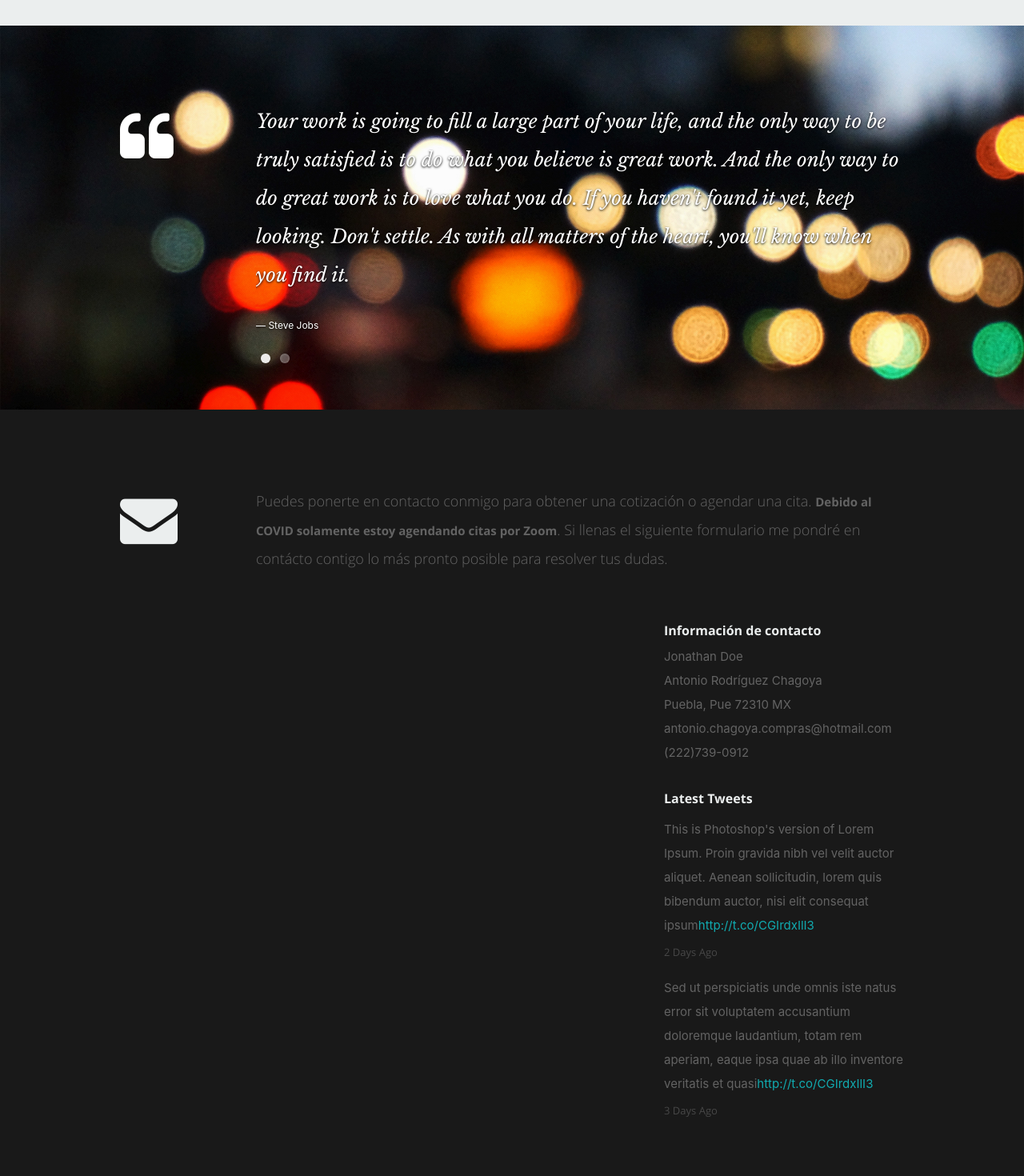
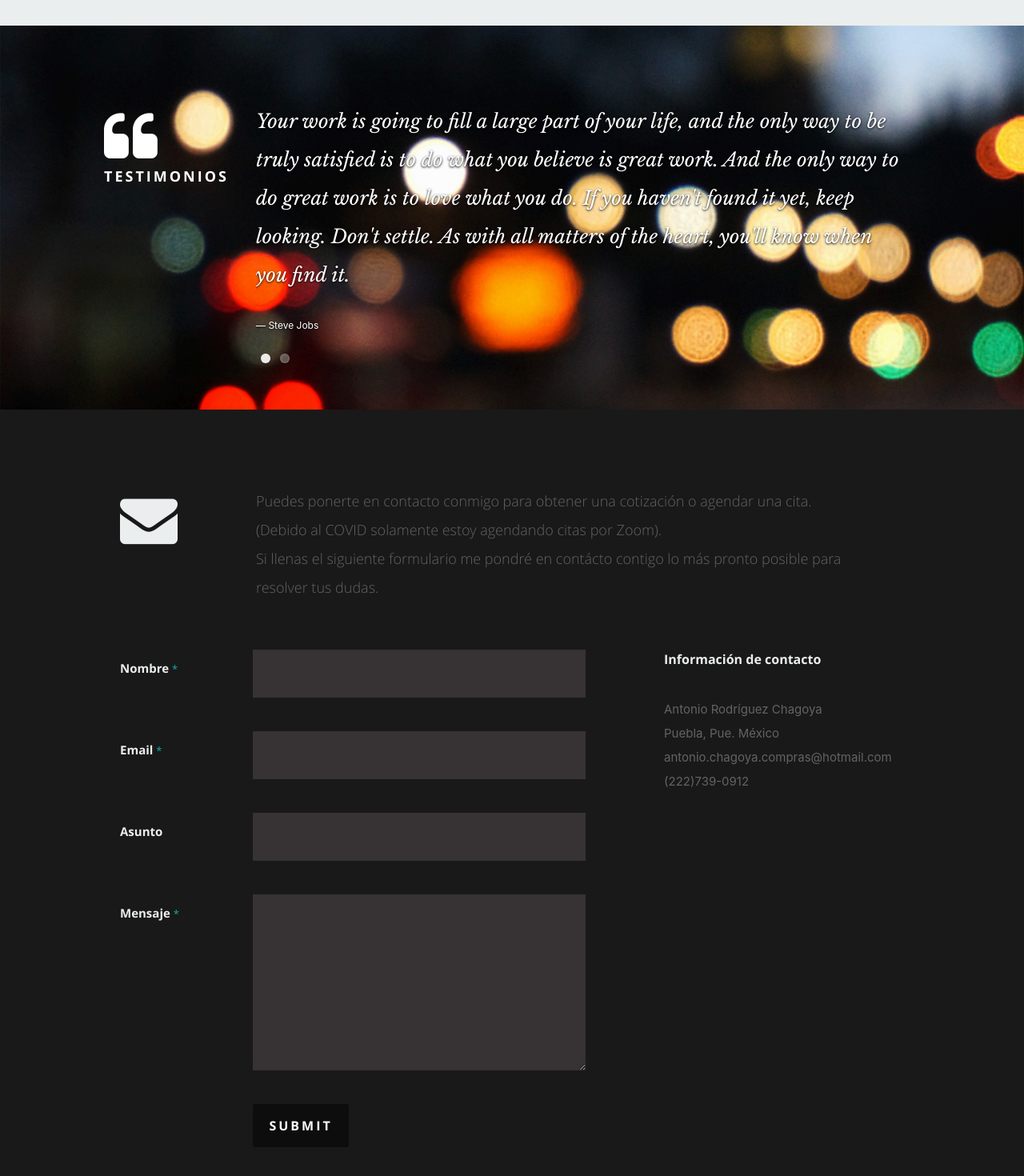
Before and after one commit to AntonioChagoya/portafolio, a React (Create React App) app: page / in a window 1280 px wide. Shown: the part 3960-5430 px from the top of the page at 80% size. Built offline with nearby package versions, Linux system fonts and the light colour scheme; the HTML template or start-up script is replaced by a standard one.

Commit message:
formulario

```diff
--- a/package.json
+++ b/package.json
@@ -9,6 +9,7 @@
     "@testing-library/user-event": "^7.2.1",
     "react": "^16.13.1",
     "react-dom": "^16.13.1",
+    "react-hubspot-form": "^1.3.7",
     "react-scripts": "3.4.1"
   },
   "scripts": {
--- a/public/css/layout.css
+++ b/public/css/layout.css
@@ -15,6 +15,7 @@
    g. Testimonials Section
    h. Contact Section
    i. Footer
+   j. hubspot
 
 ===================================================================== */
 
@@ -676,8 +677,8 @@ ul#nav li.current a { color: #F06000; }
    letter-spacing: 3px;
    color: #fff;
 }
-#testimonials h1 span { display: none; }
-#testimonials .header-col { padding-top: 9px; }
+#testimonials h1 span { display: block!important; }
+#testimonials .header-col { padding-top: 9px;right: 20px!important; }
 #testimonials .header-col h1:before {
    font-family: 'FontAwesome';
    content: "\f10d";
@@ -1020,3 +1021,5 @@ footer .social-links li:first-child { margin-left: 0; }
  	border-radius: 100%;
 }
 #go-top a:hover { background-color: #0F9095; }
+
+/* Hubspot */
--- a/src/App.js
+++ b/src/App.js
@@ -6,6 +6,7 @@ import Portfolio from './components/portfolio/portfolio';
 import Testimonials from  './components/testimonials/testimonials';
 import ContactUs from './components/contactus/contact';
 import Footer from './components/footer/footer';
+import HubspotForm from 'react-hubspot-form'
 class App extends Component {
   render() {
     return (
@@ -17,6 +18,10 @@ class App extends Component {
         <Testimonials />
         <ContactUs />
         <Footer />
+        {/* <HubspotForm
+        portalId='8274838'
+        formId='ef87ada1-440f-401c-8ba1-a869dedda1c7'
+        /> */}
       </div>
     );
   }
--- a/src/components/contactus/contact.js
+++ b/src/components/contactus/contact.js
@@ -1,4 +1,5 @@
 import React, { Component } from 'react'
+import HubspotForm from 'react-hubspot-form'
 export default class header extends Component {
   render() {
     return (
@@ -11,23 +12,23 @@ export default class header extends Component {
     </div>
     <div className="ten columns">
       <p className="lead">
-        Puedes ponerte en contacto conmigo para obtener una cotización o agendar una cita. <b>Debido al COVID solamente estoy agendando citas por Zoom</b>. Si llenas el siguiente formulario me pondré en contácto contigo lo más pronto posible para resolver tus dudas.
+        Puedes ponerte en contacto conmigo para obtener una cotización o agendar una cita. <br></br>(Debido al COVID solamente estoy agendando citas por Zoom).<br></br>Si llenas el siguiente formulario me pondré en contácto contigo lo más pronto posible para resolver tus dudas.
       </p>
     </div>
   </div>
   <div className="row">
     <div className="eight columns">
       {/* form */}
-      {/*
+
       <form action method="post" id="contactForm" name="contactForm">
         <fieldset>
           <div>
             <label htmlFor="contactName">
-              Name <span className="required">*</span>
+              Nombre <span className="required">*</span>
             </label>
             <input
               type="text"
-              defaultValue
+              // defaultValue
               size={35}
               id="contactName"
               name="contactName"
@@ -39,17 +40,17 @@ export default class header extends Component {
             </label>
             <input
               type="text"
-              defaultValue
+              // defaultValue
               size={35}
               id="contactEmail"
               name="contactEmail"
             />
           </div>
           <div>
-            <label htmlFor="contactSubject">Subject</label>
+            <label htmlFor="contactSubject">Asunto</label>
             <input
               type="text"
-              defaultValue
+              // defaultValue
               size={35}
               id="contactSubject"
               name="contactSubject"
@@ -57,11 +58,11 @@ export default class header extends Component {
           </div>
           <div>
             <label htmlFor="contactMessage">
-              Message <span className="required">*</span>
+              Mensaje <span className="required">*</span>
             </label>
             <textarea
               cols={50}
-              rows={15}
+              rows={2}
               id="contactMessage"
               name="contactMessage"
               defaultValue={""}
@@ -74,27 +75,14 @@ export default class header extends Component {
             </span>
           </div>
         </fieldset>
-      </form>{" "} */}
-
-      {/* Formulario de Hubspot */}
-      <script charset="utf-8" type="text/javascript" src="//js.hsforms.net/forms/shell.js"></script>
-      <script>
-      hbspt.forms.create({`
-	    portalId: "8274838",
-      formId: "ef87ada1-440f-401c-8ba1-a869dedda1c7"
-        `});
-      </script>
-      {/* Termina formulario Hubspot*/}
-
-
-
+      </form>{" "}
       {/* Form End */}
       {/* contact-warning */}
       <div id="message-warning"> Error boy</div>
       {/* contact-success */}
       <div id="message-success">
         <i className="fa fa-check" />
-        Your message was sent, thank you!
+        Tu mensaje ha sido enviado ¡Gracias!
         <br />
       </div>
     </div>
@@ -102,16 +90,16 @@ export default class header extends Component {
       <div className="widget widget_contact">
         <h4>Información de contacto</h4>
         <p className="address">
-          Jonathan Doe
           <br />
           Antonio Rodríguez Chagoya
-          <br />Puebla, Pue 72310 MX
+          <br />Puebla, Pue. México
           antonio.chagoya.compras@hotmail.com
           <br />
           <span>(222)739-0912</span>
         </p>
       </div>
-      <div className="widget widget_tweets">
+
+      {/* <div className="widget widget_tweets">
         <h4 className="widget-title">Latest Tweets</h4>
         <ul id="twitter">
           <li>
@@ -137,7 +125,7 @@ export default class header extends Component {
             </b>
           </li>
         </ul>
-      </div>
+      </div> */}
     </aside>
   </div>
 </section>
--- a/src/components/footer/footer.js
+++ b/src/components/footer/footer.js
@@ -45,8 +45,8 @@ export default class header extends Component {
       <ul className="copyright">
         <li>© Copyright 2014 CeeVee</li>
         <li>
-          Design by{" "}
-          <a title="Styleshout" href="#home">
+          Diseñado por{" "}
+          <a title="Styleshout" href="/#home">
             Antonio Chagoya
           </a>
         </li>
--- a/src/components/testimonials/testimonials.js
+++ b/src/components/testimonials/testimonials.js
@@ -7,7 +7,7 @@ export default class header extends Component {
     <div className="row">
       <div className="two columns header-col">
         <h1>
-          <span>Client Testimonials</span>
+          <span>Testimonios</span>
         </h1>
       </div>
       <div className="ten columns flex-container">
```
Also changed, not shown: src/components/Hubspot/hubspot.js (added, +10 -0 lines), 1 other file (tests, documents, lock files or other folders).
